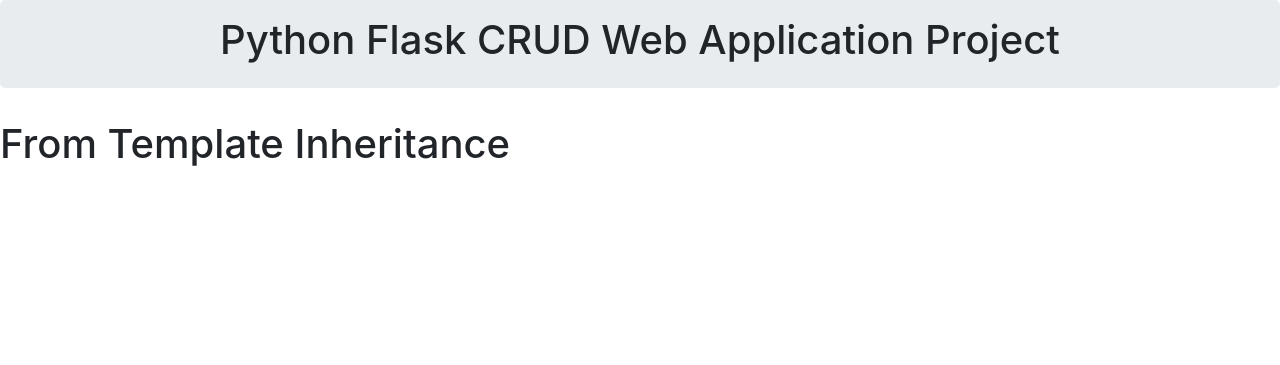
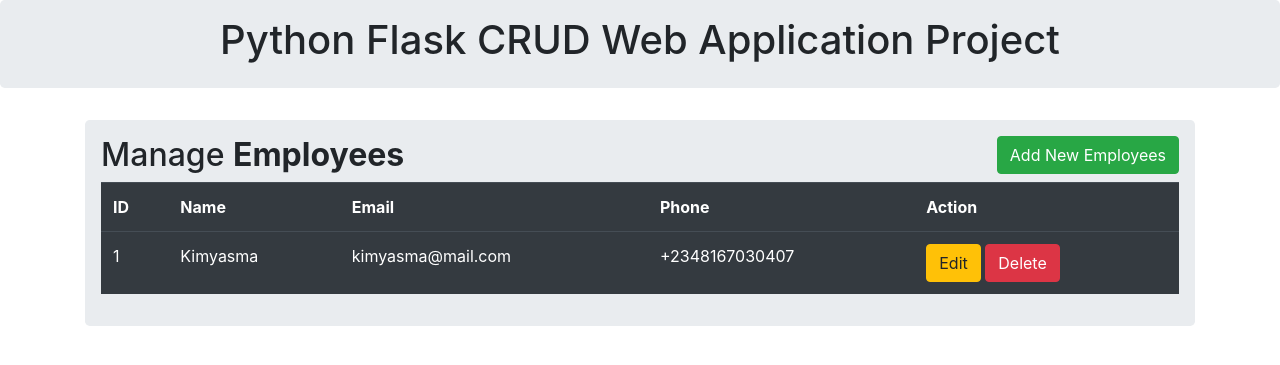
Before and after one commit to kimyasma007/Flask-CRUD, a Flask app: page / in a window 1280 px wide. Shown: the top 365 px of the page. Run offline with Flask 2, Linux system fonts and the light colour scheme.

Commit message:
Modify index

```diff
--- a/templates/index.html
+++ b/templates/index.html
@@ -8,7 +8,81 @@
 
 
 {% block body%}
-<h1> From Template Inheritance </h1>
+<div class="container">
+    <div class="row">
+        <div class="col col-md-12">
+            <div class="jumbotron p-3">
+
+                <h2> Manage <b> Employees </b> <button type="button" class="btn btn-success float-right"
+                    data-toggle="modal" data-target="#mymodal"> Add New Employees </button></h2>
+
+                    <table class="table table-hover table-dark">
+
+                        <tr>
+                            <th>ID</th>
+                            <th>Name</th>
+                            <th>Email</th>
+                            <th>Phone</th>
+                            <th>Action</th>
+                        </tr>
+                        <td>1</td>
+                        <td>Kimyasma</td>
+                        <td>kimyasma@mail.com</td>
+                        <td>+2348167030407</td>
+
+                        <td>
+                            <a href="" class="btn btn-warning btn-xs" data-toggle="modal" data-target="#modaledit">Edit</a>
+                            <a href="" class="btn btn-danger btn-xs" onclick="return confirm('Are you to delete Employee ??')">Delete</a>
+
+
+
+                        </td>
+                    </table>
+                </div>
+
+                <!-- Modal -->
+<div class="modal fade" id="mymodal" tabindex="-1" role="dialog" aria-labelledby="exampleModalLabel" aria-hidden="true">
+    <div class="modal-dialog">
+      <div class="modal-content">
+        <div class="modal-header">
+          <h4 class="modal-title" id="mymodal"> Add Employee </h5>
+
+          </button>
+        </div>
+        <div class="modal-body">
+              <form action="" method="post">
+
+                  <div class="form-group">
+
+                      <label>Name:</label>
+                          <input type="text" class="form-control" name="name" required="1">
+                  </div>
+
+                  <div class="form-group">
+
+                      <label>Email:</label>
+                          <input type="email" class="form-control" name="Email" required="1">
+                  </div>
+
+                  <div class="form-group">
+
+                      <label>Phone:</label>
+                          <input type="number" class="form-control" name="Phone" required="1">
+                  </div>
+
+                  <div class="form-group">
+                      <button type="button" class="btn btn-primary"> Add Employee </button>
+                  </div>
+
+              </form>
+        </div>
+      </div>
+    </div>
+  </div>
+
+        </div>
+    </div>
+</div>
 
 
 {%endblock%}
```
